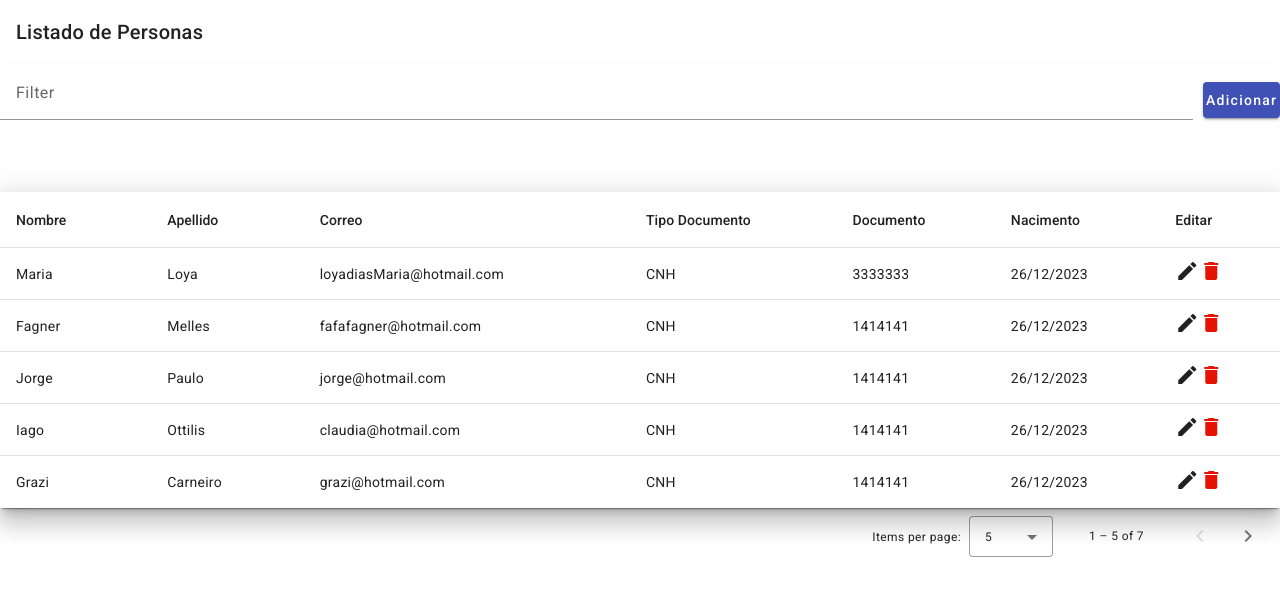
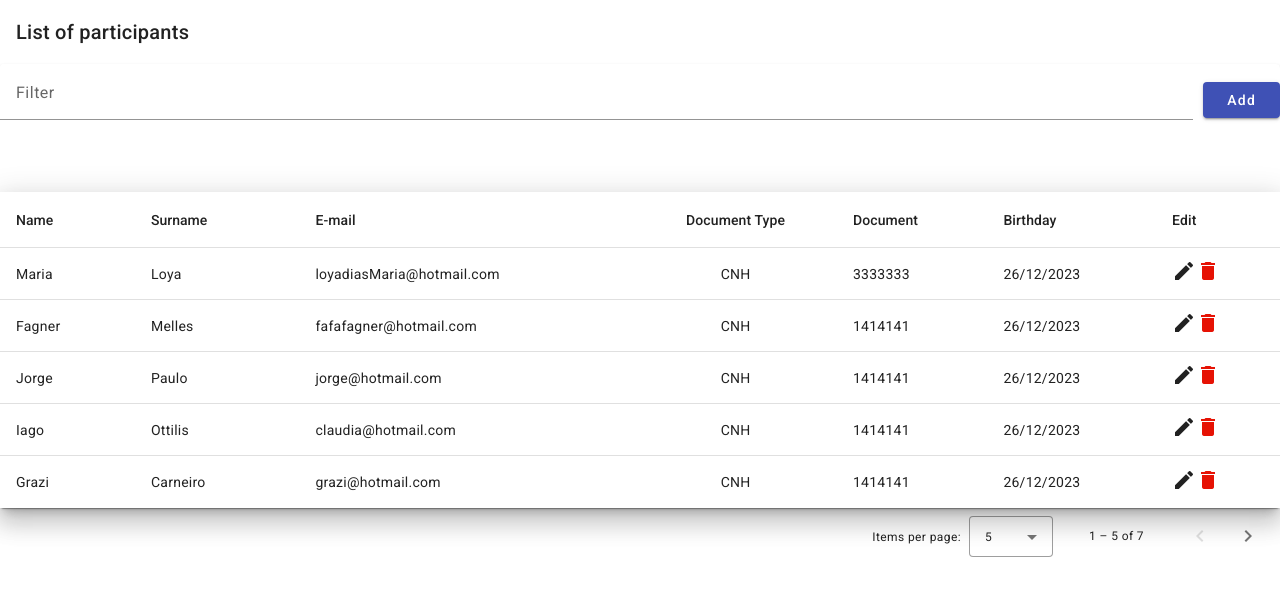
Before and after one commit to FrotaLucas/HR-platform, an Angular app: page / in a window 1280 px wide. Shown: the top 596 px of the page. Built offline with nearby package versions, Linux system fonts and the light colour scheme.

Commit message:
complete reafactoring of project

```diff
--- a/src/app/components/agregar-editar-persona/agregar-editar-persona.component.html
+++ b/src/app/components/agregar-editar-persona/agregar-editar-persona.component.html
@@ -8,24 +8,24 @@
     <div class="row">
       <div class="column">
         <mat-form-field>
-          <mat-label>Nombre</mat-label>
-          <input formControlName="nombre" matInput placeholder="Ingrese Nombre" autocomplete="off">
+          <mat-label>Name</mat-label>
+          <input formControlName="nombre" matInput placeholder="Type in name" autocomplete="off">
         </mat-form-field>
         <div class="error">
           <span *ngIf="myform.get('nombre')?.hasError('required') && myform.get('nombre')?.touched ">
-            El nombre es un campo <strong> requerido </strong>
+            Field name is <strong> requerid </strong>
           </span>
         </div>
       </div>
 
       <div class="column">
         <mat-form-field>
-          <mat-label>Apellido</mat-label>
-          <input formControlName="apellido" matInput placeholder="Ingrese Apellido">
+          <mat-label>Surname</mat-label>
+          <input formControlName="apellido" matInput placeholder="Type in surname">
         </mat-form-field>
         <div class="error">
           <span *ngIf="myform.get('apellido')?.hasError('required') && myform.get('apellido')?.touched ">
-            El apellido es un campo <strong> requerido </strong>
+            Field surname is <strong> requerid </strong>
           </span>
         </div>
       </div>
@@ -34,15 +34,15 @@
     <div class="row">
       <div class="column">
         <mat-form-field>
-          <mat-label>Correo</mat-label>
-          <input formControlName="correo" matInput placeholder="Ingrese Correo">
+          <mat-label>E-mail</mat-label>
+          <input formControlName="correo" matInput placeholder="Type in e-mail">
         </mat-form-field>
         <div class="error">
           <span *ngIf="myform.get('correo')?.hasError('required') && myform.get('correo')?.touched ">
-            El correo es un campo <strong> requerido </strong>
+            Field e-mail is <strong> requerid</strong>
           </span>
           <span *ngIf="myform.get('correo')?.hasError('email')">
-            El correo <strong> invalido </strong>
+            E-mail is<strong> invalid </strong>
           </span>
         </div>
       </div>
@@ -51,7 +51,7 @@
     <div class="row">
       <div class="column">
         <mat-form-field>
-          <mat-label>TIPO DOCUMENTO</mat-label>
+          <mat-label>TYPE DOCUMENT</mat-label>
           <mat-select formControlName="tipoDocumento">
             <mat-option *ngFor="let item of tipoDocumento" [value]="item">{{item}}</mat-option>
           </mat-select>
@@ -60,11 +60,11 @@
 
       <div class=" column">
         <mat-form-field>
-          <mat-label>DOCUMENTO</mat-label>
-          <input formControlName="documento" matInput placeholder="Ingrese Documento">
+          <mat-label>DOCUMENT</mat-label>
+          <input formControlName="documento" matInput placeholder="Type in Document">
         </mat-form-field>
         <div class="error">
-          <span *ngIf="myform.get('documento')?.hasError('pattern')"> Documento no <strong>valido</strong> </span>
+          <span *ngIf="myform.get('documento')?.hasError('pattern')"> Document no <strong>invalid</strong> </span>
         </div>
       </div>
     </div>
@@ -72,14 +72,14 @@
     <div class="row">
       <div class="column">
         <mat-form-field class="example-full-width">
-          <mat-label>Fecha Nascimento</mat-label>
+          <mat-label>Birthday</mat-label>
           <input [max]="maxDate" formControlName="fechaNacimento" matInput [matDatepicker]="picker">
           <mat-datepicker-toggle matIconSuffix [for]="picker"></mat-datepicker-toggle>
           <mat-datepicker touchUi #picker></mat-datepicker>
         </mat-form-field>
         <div class="error">
           <span *ngIf="myform.get('fechaNacimento')?.hasError('required') && myform.get('fechaNacimento')?.touched ">
-            El fechaNacimento es un campo <strong> requerido </strong>
+            Field birthday is <strong> requerid </strong>
           </span>
         </div>
       </div>
@@ -89,7 +89,7 @@
 
   <mat-dialog-actions align="end">
     <button type="button" (click)="methodCancell()" mat-button>Cancel</button>
-    <button [disabled]="myform.invalid" type="submit" mat-button cdkFocusInitial>Aceptar</button>
+    <button [disabled]="myform.invalid" type="submit" mat-button cdkFocusInitial>Send</button>
   </mat-dialog-actions>
 
 </form>
--- a/src/app/components/list-personas/list-personas.component.css
+++ b/src/app/components/list-personas/list-personas.component.css
@@ -19,22 +19,37 @@ mat-toolbar {
   > div {
     background-color: white;
   }
-
 }
 
-.btnEdit, .btnDelete {
+.btnEdit,
+.btnDelete {
   cursor: pointer;
 }
 
 .btnDelete {
-  color: #E61204;
+  color: #e61204;
 }
 .btn {
   width: 80px;
 }
 
-.container-filter{
+.container-filter {
   display: flex;
   justify-content: space-between;
   align-items: baseline;
 }
+
+.colomn-format {
+  text-align: center;
+}
+.email-format {
+  width: 10px !important;
+  padding: 0 !important;
+}
+
+@media (max-width: 1024px) {
+  .mobile-style {
+    display: none;
+    background-color: red !important;
+  }
+}
--- a/src/app/components/list-personas/list-personas.component.html
+++ b/src/app/components/list-personas/list-personas.component.html
@@ -1,5 +1,5 @@
 <mat-toolbar>
-  <span>Listado de Personas</span>
+  <span>List of participants</span>
 </mat-toolbar>
 <mat-progress-bar *ngIf="loading==true" [mode]="newmode"></mat-progress-bar>
 
@@ -10,44 +10,44 @@
       <mat-label>Filter</mat-label>
       <input matInput (keyup)="applyFilter($event)" placeholder="Ex name" #input autocomplete="on">
     </mat-form-field>
-    <button (click)="addEditPersona()" class="btn" mat-raised-button color="primary">Adicionar</button>
+    <button (click)="addEditPersona()" class="btn mobile-style" mat-raised-button color="primary">Add</button>
 
   </div>
 
   <table matSort mat-table [dataSource]="dataSource" class="mat-elevation-z15">
     <ng-container matColumnDef="nombre">
-      <th mat-header-cell *matHeaderCellDef mat-sort-header> Nombre </th>
+      <th mat-header-cell *matHeaderCellDef mat-sort-header> Name </th>
       <td mat-cell *matCellDef="let element"> {{element.nombre}} </td>
     </ng-container>
 
     <ng-container matColumnDef="apellido">
-      <th mat-header-cell *matHeaderCellDef mat-sort-header> Apellido </th>
-      <td mat-cell *matCellDef="let element"> {{element.apellido}} </td>
+      <th mat-header-cell *matHeaderCellDef mat-sort-header class="mobile-style"> Surname </th>
+      <td mat-cell *matCellDef="let element" class="mobile-style"> {{element.apellido}} </td>
     </ng-container>
 
     <ng-container matColumnDef="correo">
-      <th mat-header-cell *matHeaderCellDef> Correo </th>
-      <td mat-cell *matCellDef="let element"> {{element.correo}} </td>
+      <th mat-header-cell *matHeaderCellDef class="mobile-style test"> E-mail </th>
+      <td mat-cell *matCellDef="let element" class="mobile-style test"> {{element.correo}} </td>
     </ng-container>
 
     <ng-container matColumnDef="tipoDocumento">
-      <th mat-header-cell *matHeaderCellDef> Tipo Documento </th>
-      <td mat-cell *matCellDef="let element"> {{element.tipoDocumento}} </td>
+      <th mat-header-cell *matHeaderCellDef class="colomn-format"> Document Type </th>
+      <td mat-cell *matCellDef="let element" class="colomn-format"> {{element.tipoDocumento}} </td>
     </ng-container>
 
     <ng-container matColumnDef="documento">
-      <th mat-header-cell *matHeaderCellDef> Documento </th>
-      <td mat-cell *matCellDef="let element"> {{element.documento}} </td>
+      <th mat-header-cell *matHeaderCellDef class="mobile-style"> Document </th>
+      <td mat-cell *matCellDef="let element" class="mobile-style"> {{element.documento}} </td>
     </ng-container>
 
     <ng-container matColumnDef="fechaNacimento">
-      <th mat-header-cell *matHeaderCellDef> Nacimento </th>
+      <th mat-header-cell *matHeaderCellDef> Birthday </th>
       <td mat-cell *matCellDef="let element"> {{element.fechaNacimento | date: 'dd/MM/yyyy'}} </td>
     </ng-container>
 
     <ng-container matColumnDef="acoes">
-      <th mat-header-cell *matHeaderCellDef> Editar </th>
-      <td mat-cell *matCellDef="let element">
+      <th mat-header-cell *matHeaderCellDef class="mobile-style"> Edit </th>
+      <td mat-cell *matCellDef="let element" class="mobile-style">
         <mat-icon (click)="addEditPersona(element.id)" class="btnEdit" matTooltip="edit">edit</mat-icon>
         <mat-icon (click)="deletePerson(element.id)" class="btnDelete" matTooltip="delete">delete</mat-icon>
       </td>
--- a/src/index.html
+++ b/src/index.html
@@ -1,8 +1,9 @@
 <!doctype html>
 <html lang="en">
+
 <head>
   <meta charset="utf-8">
-  <title>CrudRuiz</title>
+  <title>Application</title>
   <base href="/">
   <meta name="viewport" content="width=device-width, initial-scale=1">
   <link rel="icon" type="image/x-icon" href="favicon.ico">
@@ -10,7 +11,9 @@
   <link href="https://fonts.googleapis.com/css2?family=Roboto:wght@300;400;500&display=swap" rel="stylesheet">
   <link href="https://fonts.googleapis.com/icon?family=Material+Icons" rel="stylesheet">
 </head>
+
 <body class="mat-typography">
   <app-root></app-root>
 </body>
+
 </html>
```
